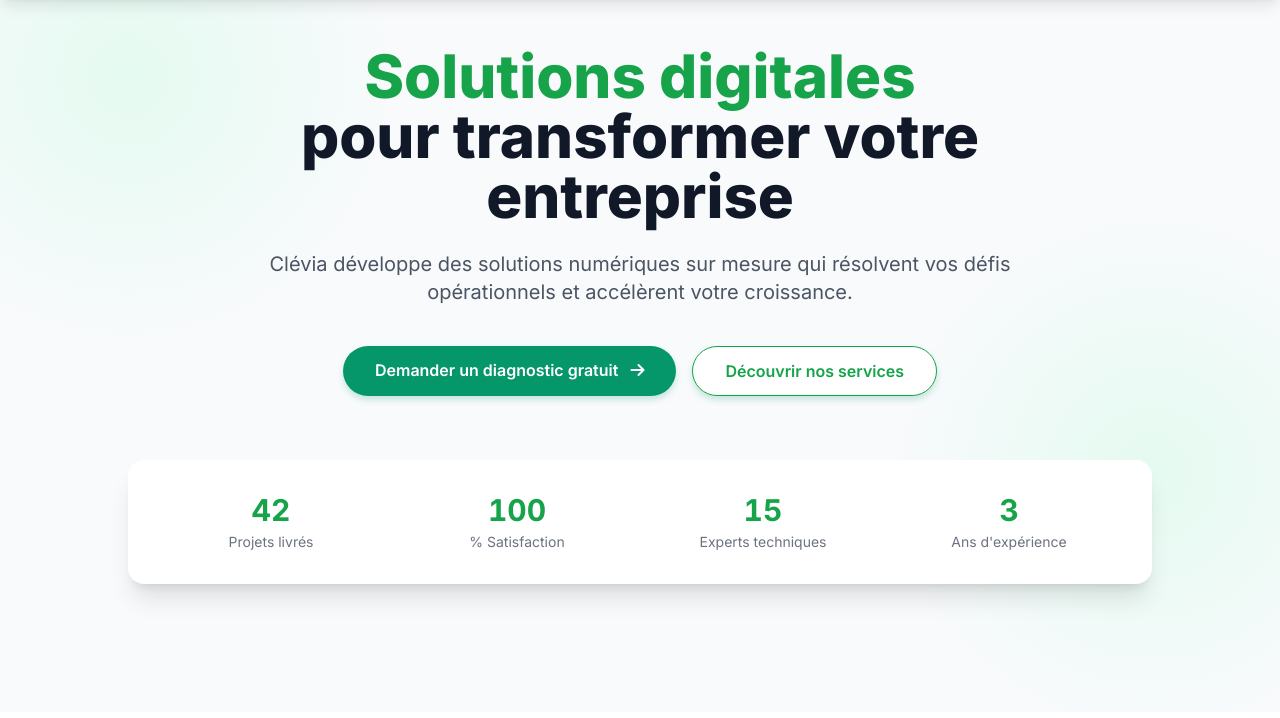
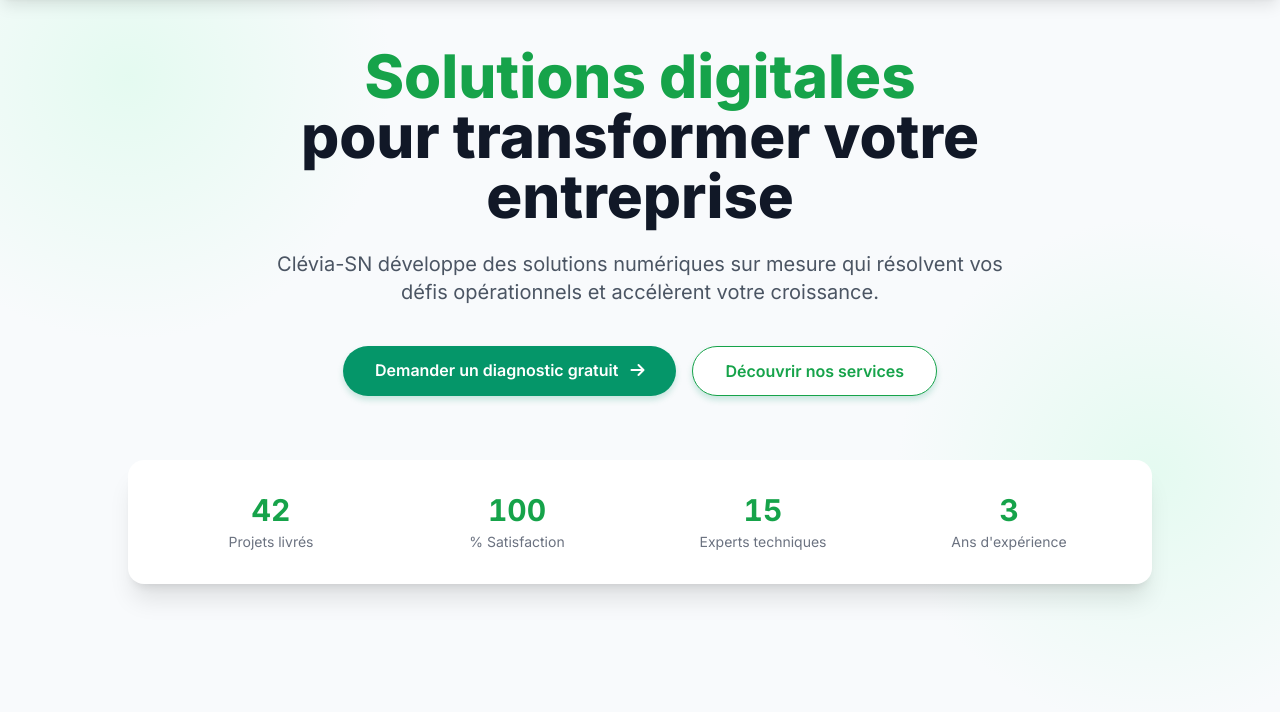
Before and after one commit to martinigbede/clevia-sn-website, a plain HTML site: page index.html in a window 1280 px wide. Shown: the part 82-800 px from the top of the page. Drawn offline with nearby package versions, Linux system fonts and the light colour scheme.

Commit message:
Update index.html

```diff
--- a/index.html
+++ b/index.html
@@ -52,7 +52,7 @@
                         <br>pour transformer votre entreprise
                     </h1>
                     <p class="text-lg md:text-xl text-gray-600 mb-10 max-w-3xl mx-auto">
-                        Clévia développe des solutions numériques sur mesure qui résolvent vos défis opérationnels et accélèrent votre croissance.
+                        Clévia-SN développe des solutions numériques sur mesure qui résolvent vos défis opérationnels et accélèrent votre croissance.
                     </p>
                     <div class="flex flex-col sm:flex-row gap-4 justify-center">
                         <a href="#contact" class="btn btn-primary">
```
